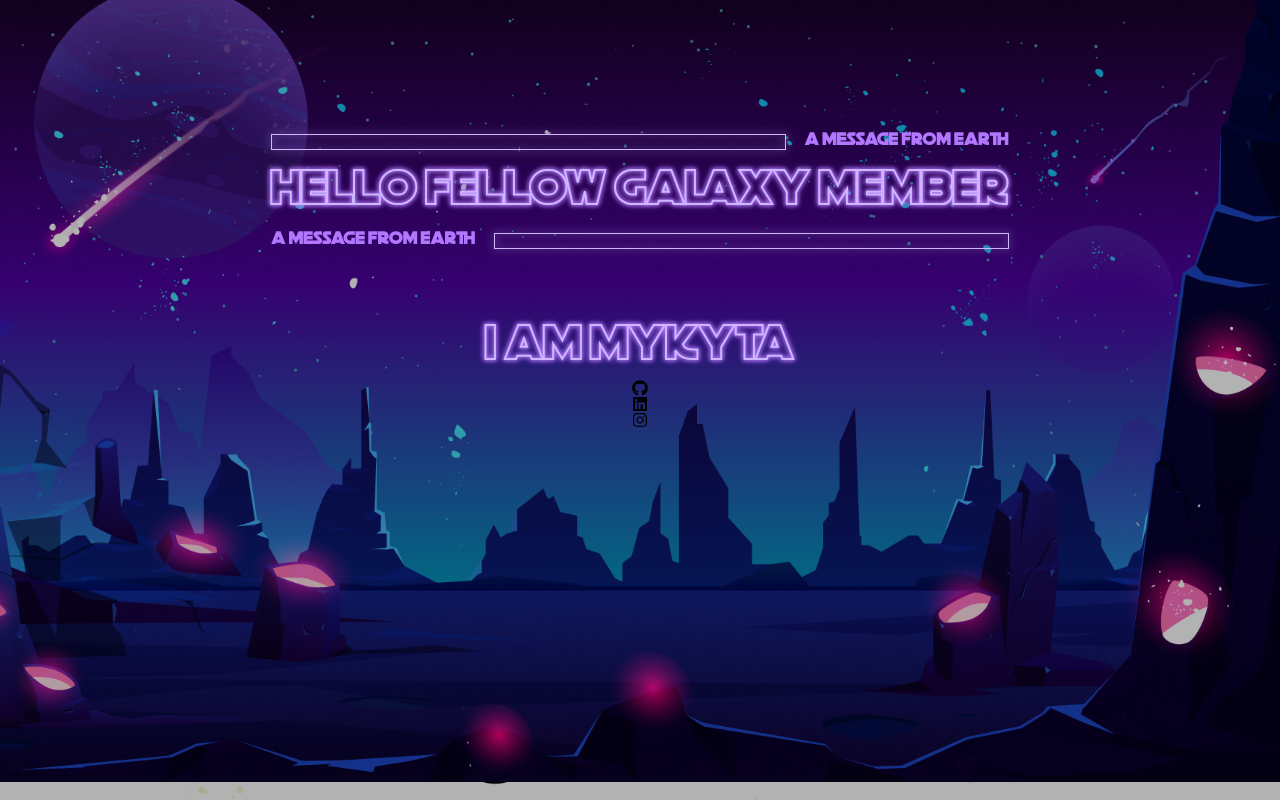
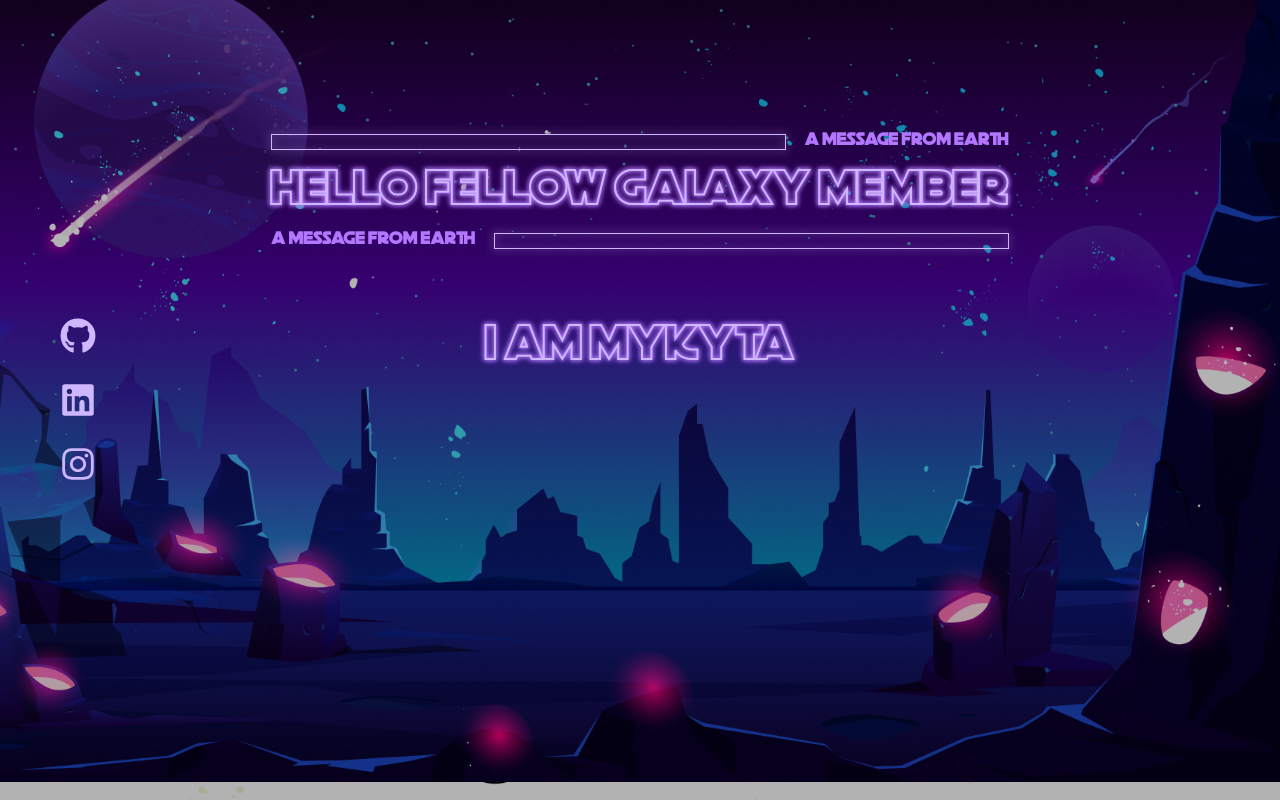
Before and after one commit to ZozuliaMykyta/portfolio, a React (Vite) app: page / in a window 1280 px wide. Built offline with nearby package versions, Linux system fonts and the light colour scheme.

Commit message:
feat: refactor Social component to use dynamic social links and improve layout

```diff
--- a/src/components/social/social.tsx
+++ b/src/components/social/social.tsx
@@ -1,14 +1,26 @@
 import React from "react";
 import { FaGithub, FaLinkedin, FaInstagram } from "react-icons/fa6";
 
-const social: React.FC = () => {
+const Social: React.FC = () => {
+  const socialLinks = [
+    {
+      Icon: FaGithub,
+      href: "https://github.com/ZozuliaMykyta",
+      label: "GitHub",
+    },
+    { Icon: FaLinkedin, href: "#", label: "LinkedIn" },
+    { Icon: FaInstagram, href: "#", label: "Instagram" },
+  ];
+
   return (
-    <div className="flex flex-col items-center justify-center">
-      <FaGithub />
-      <FaLinkedin />
-      <FaInstagram />
+    <div className="flex flex-col items-center justify-center gap-7 absolute top-[50%] left-15 -translate-y-1/2 z-50">
+      {socialLinks.map(({ Icon, href, label }) => (
+        <a key={label} href={href} target="_blank" aria-label={label}>
+          <Icon className="text-4xl text-custom-pink cursor-pointer hover:text-opacity-80 transition-all duration-300" />
+        </a>
+      ))}
     </div>
   );
 };
 
-export default social;
+export default Social;
```
